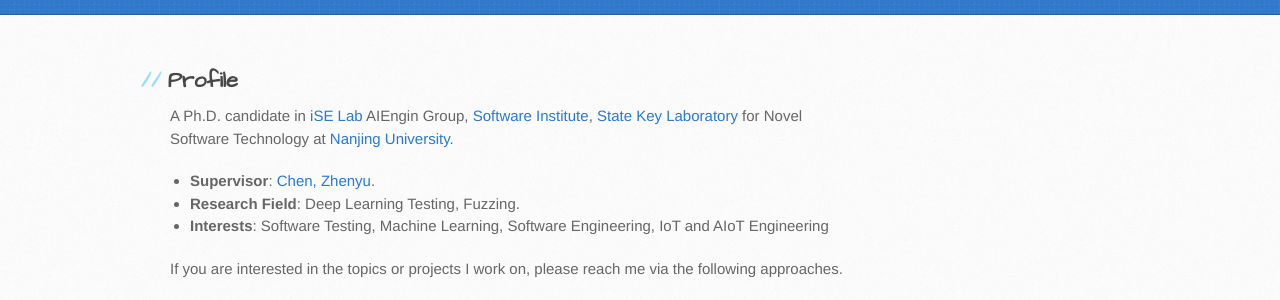
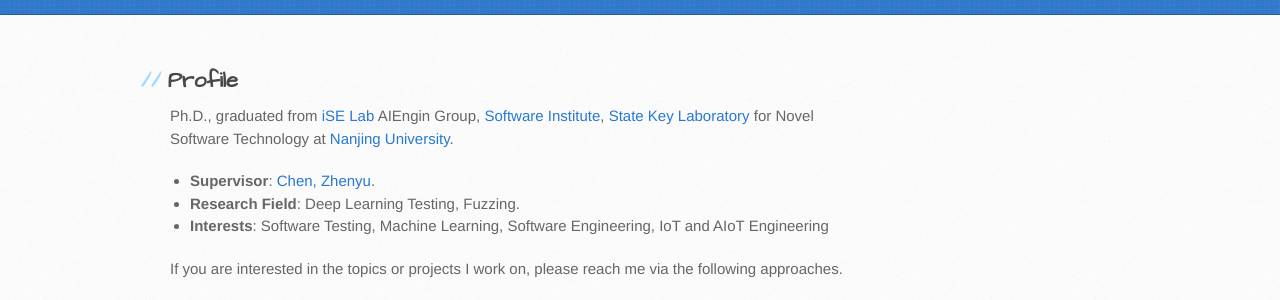
Before and after one commit to sunshinezxf/sunshinezxf.github.io, a Jekyll site: the page built from index.md, in a window 1280 px wide. Shown: the part 186-486 px from the top of the page. Built offline with Jekyll 4.4.1, drawn with Linux system fonts in a browser that asks for light colours; our own code applies the rules of GitHub Pages for plain Markdown files.

Commit message:
quartely update

```diff
--- a/index.md
+++ b/index.md
@@ -1,6 +1,6 @@
 ## Profile
 
-A Ph.D. candidate in [iSE Lab](http://www.iselab.cn) AIEngin Group, [Software Institute](https://software.nju.edu.cn), [State Key Laboratory](https://keysoftlab.nju.edu.cn) for Novel Software Technology at [Nanjing University](https://www.nju.edu.cn).
+Ph.D., graduated from [iSE Lab](http://www.iselab.cn) AIEngin Group, [Software Institute](https://software.nju.edu.cn), [State Key Laboratory](https://keysoftlab.nju.edu.cn) for Novel Software Technology at [Nanjing University](https://www.nju.edu.cn).
 
 - **Supervisor**: [Chen, Zhenyu](http://www.iselab.cn/faculty/ZhenyuChen).
 - **Research Field**: Deep Learning Testing, Fuzzing.
```
